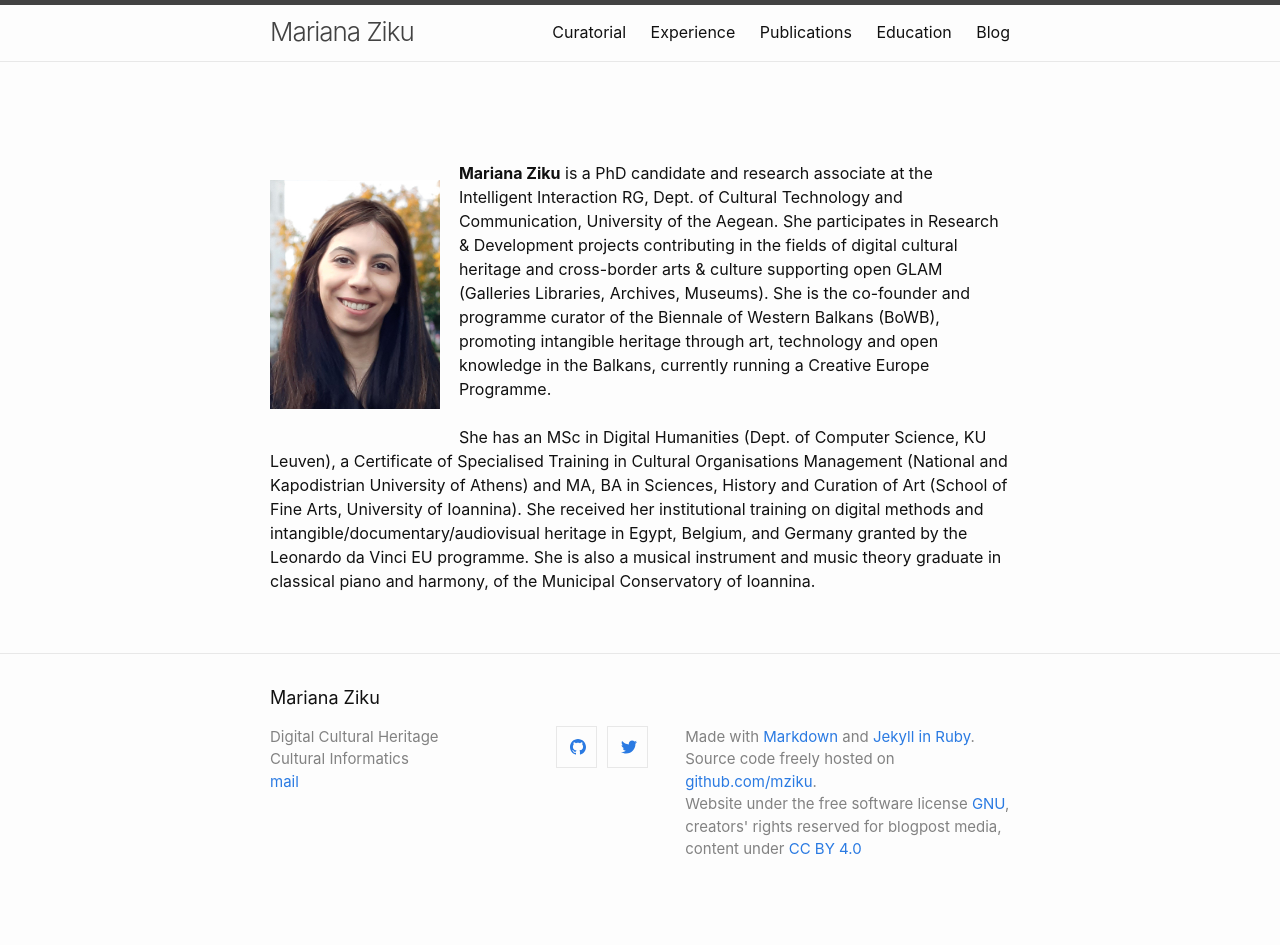
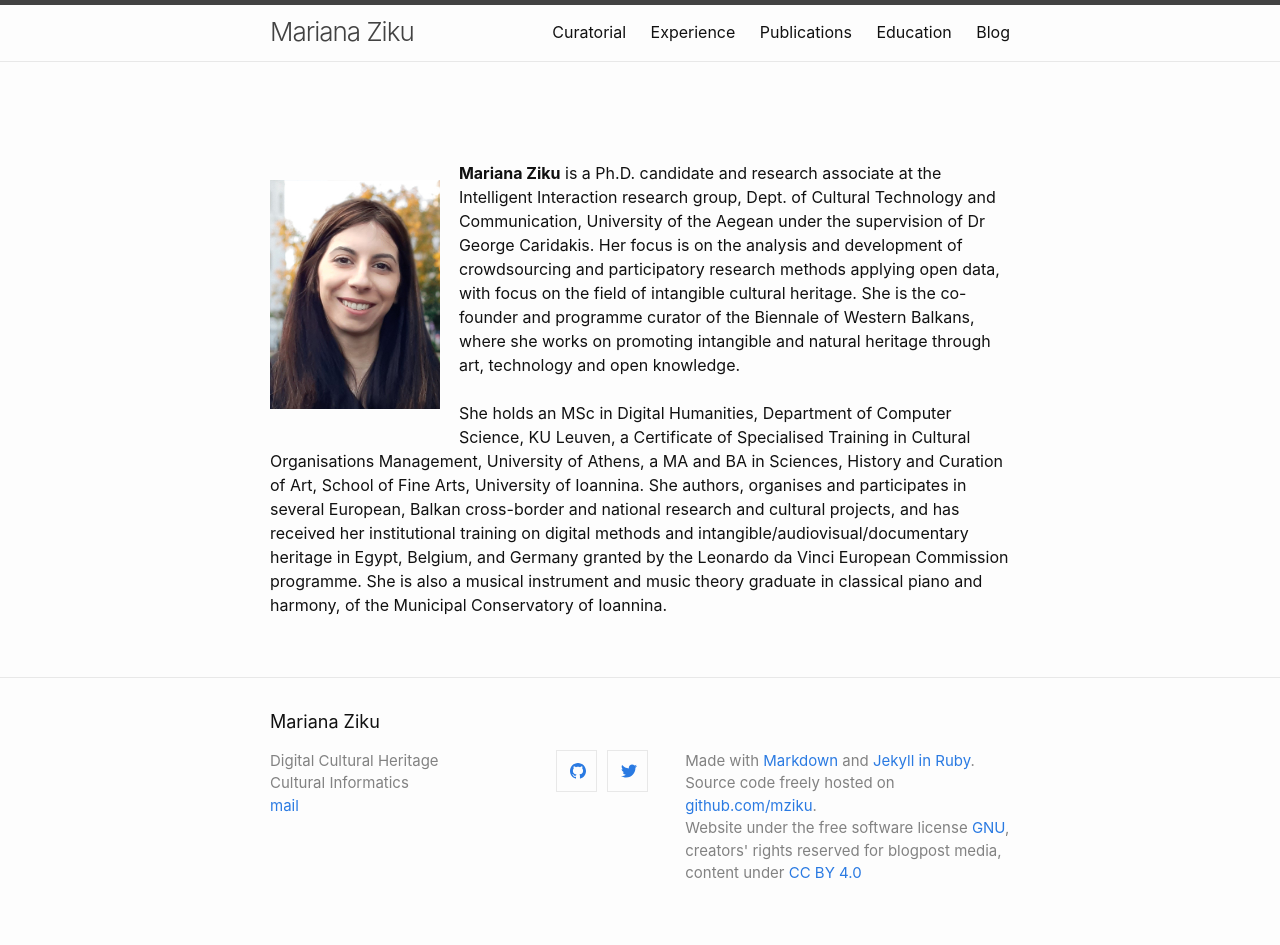
Before and after one commit to mziku/mziku.github.io, a Jekyll site: the page built from index.md, in a window 1280 px wide. Built offline with Jekyll 4.4.1, drawn with Linux system fonts in a browser that asks for light colours; before the commit the page ends 921 px from its top, so only the background shows below that.

Commit message:
Update index.md

```diff
--- a/index.md
+++ b/index.md
@@ -4,7 +4,7 @@ layout: page
 
 <br>
 <p style="float: left;"><img src="https://mziku.github.io/images/mziku-portrait300x404px.jpg" style="float:left; margin-top:5mm; margin-right:5mm; margin-bottom:5mm; margin-left:5;" alt="mariana-ziku-profile-picture" width="170" height="auto"></p>
-**Mariana Ziku** is a PhD candidate and research associate at the Intelligent Interaction RG, Dept. of Cultural Technology and Communication, University of the Aegean. She participates in Research & Development projects contributing in the fields of digital cultural heritage and cross-border arts & culture supporting open GLAM (Galleries Libraries, Archives, Museums). She is the co-founder and programme curator of the Biennale of Western Balkans (BoWB), promoting intangible heritage through art, technology and open knowledge in the Balkans, currently running a Creative Europe Programme.
+**Mariana Ziku** is a Ph.D. candidate and research associate at the Intelligent Interaction research group, Dept. of Cultural Technology and Communication, University of the Aegean under the supervision of Dr George Caridakis. Her focus is on the analysis and development of crowdsourcing and participatory research methods applying open data, with focus on the field of intangible cultural heritage. She is the co-founder and programme curator of the Biennale of Western Balkans, where she works on promoting intangible and natural heritage through art, technology and open knowledge.
 <br>
 <br>
-She has an MSc in Digital Humanities (Dept. of Computer Science, KU Leuven), a Certificate of Specialised Training in Cultural Organisations Management (National and Kapodistrian University of Athens) and MA, BA in Sciences, History and Curation of Art (School of Fine Arts, University of Ioannina). She received her institutional training on digital methods and intangible/documentary/audiovisual heritage in Egypt, Belgium, and Germany granted by the Leonardo da Vinci EU programme. She is also a musical instrument and music theory graduate in classical piano and harmony, of the Municipal Conservatory of Ioannina.
+She holds an MSc in Digital Humanities, Department of Computer Science, KU Leuven, a Certificate of Specialised Training in Cultural Organisations Management, University of Athens, a MA and BA in Sciences, History and Curation of Art, School of Fine Arts, University of Ioannina. She authors, organises and participates in several European, Balkan cross-border and national research and cultural projects, and has received her institutional training on digital methods and intangible/audiovisual/documentary heritage in Egypt, Belgium, and Germany granted by the Leonardo da Vinci European Commission programme. She is also a musical instrument and music theory graduate in classical piano and harmony, of the Municipal Conservatory of Ioannina.
```
